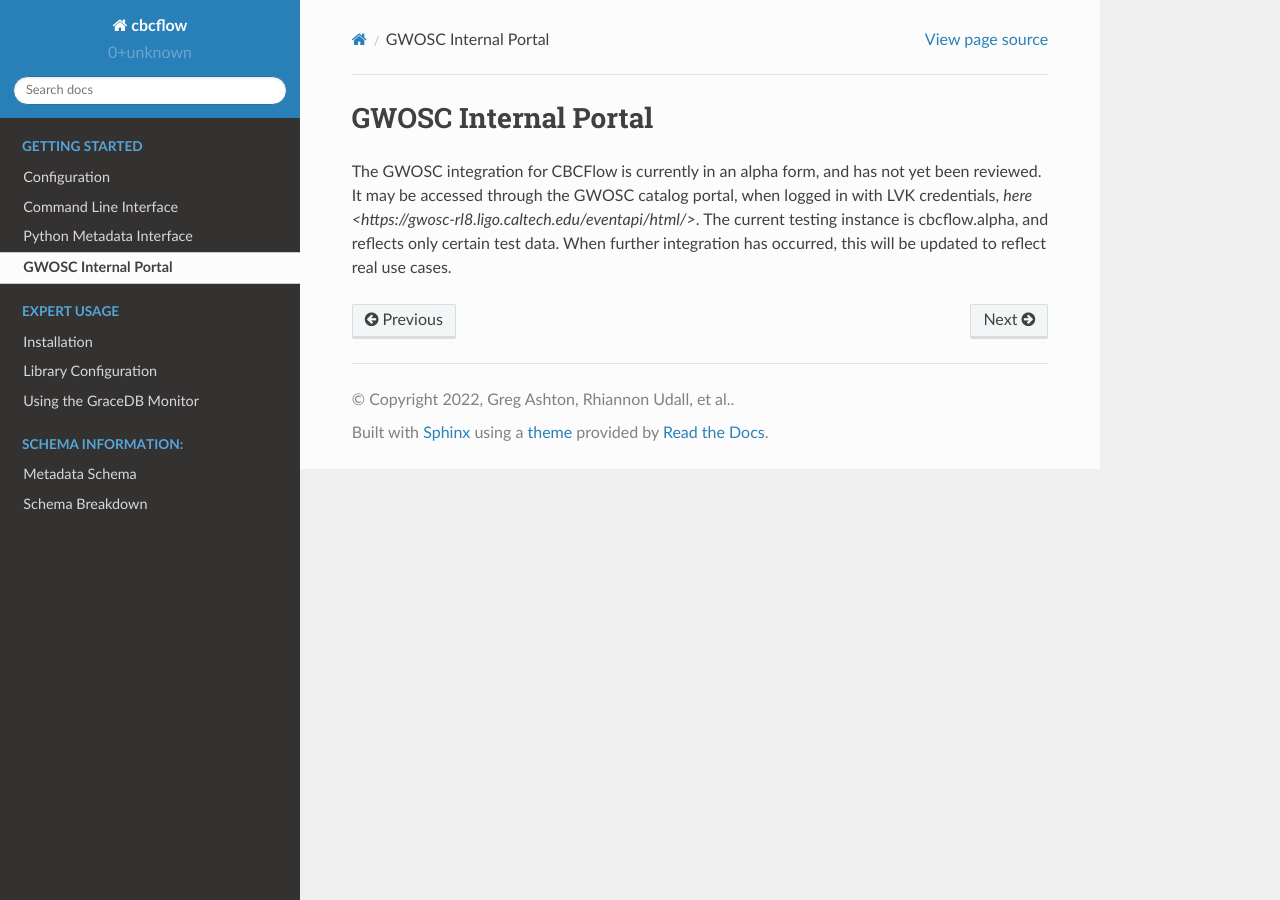
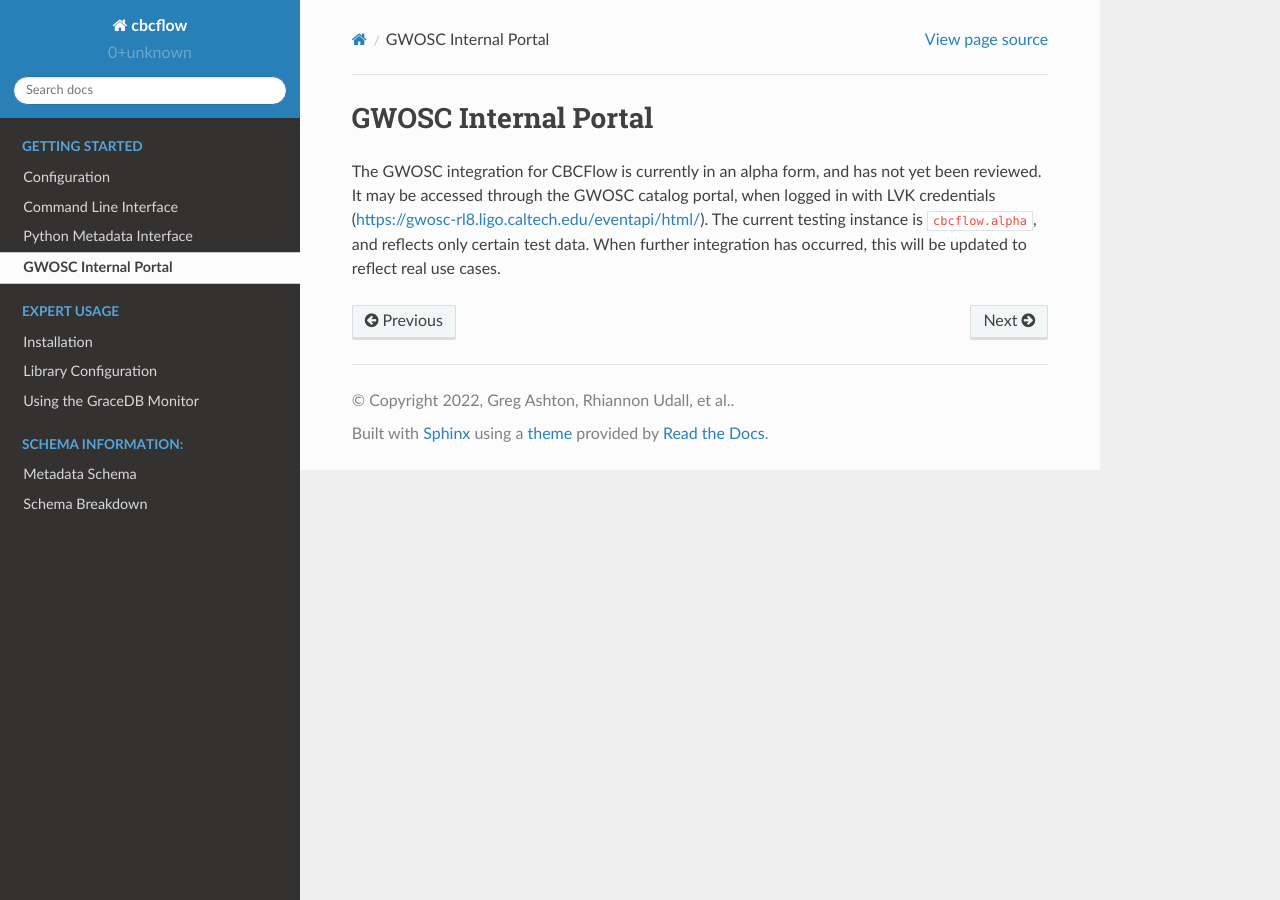
Before and after one commit to Rhiannon-Udall/cbcflow, a Sphinx documentation site: the page built from docs/source/gwosc.rst, in a window 1280 px wide. Built offline with Sphinx 7.4.7 and the Read the Docs theme 2.0.0, drawn with Linux system fonts in a browser that asks for light colours.

Commit message:
More minor documentation fixes

```diff
--- a/docs/source/gwosc.rst
+++ b/docs/source/gwosc.rst
@@ -2,6 +2,6 @@ GWOSC Internal Portal
 =====================
 
 The GWOSC integration for CBCFlow is currently in an alpha form, and has not yet been reviewed.
-It may be accessed through the GWOSC catalog portal, when logged in with LVK credentials, `here <https://gwosc-rl8.ligo.caltech.edu/eventapi/html/>`.
-The current testing instance is cbcflow.alpha, and reflects only certain test data.
+It may be accessed through the GWOSC catalog portal, when logged in with LVK credentials (https://gwosc-rl8.ligo.caltech.edu/eventapi/html/).
+The current testing instance is ``cbcflow.alpha``, and reflects only certain test data.
 When further integration has occurred, this will be updated to reflect real use cases.
```
Also changed, not shown: docs/source/monitor-usage.rst (+4 -3 lines).
